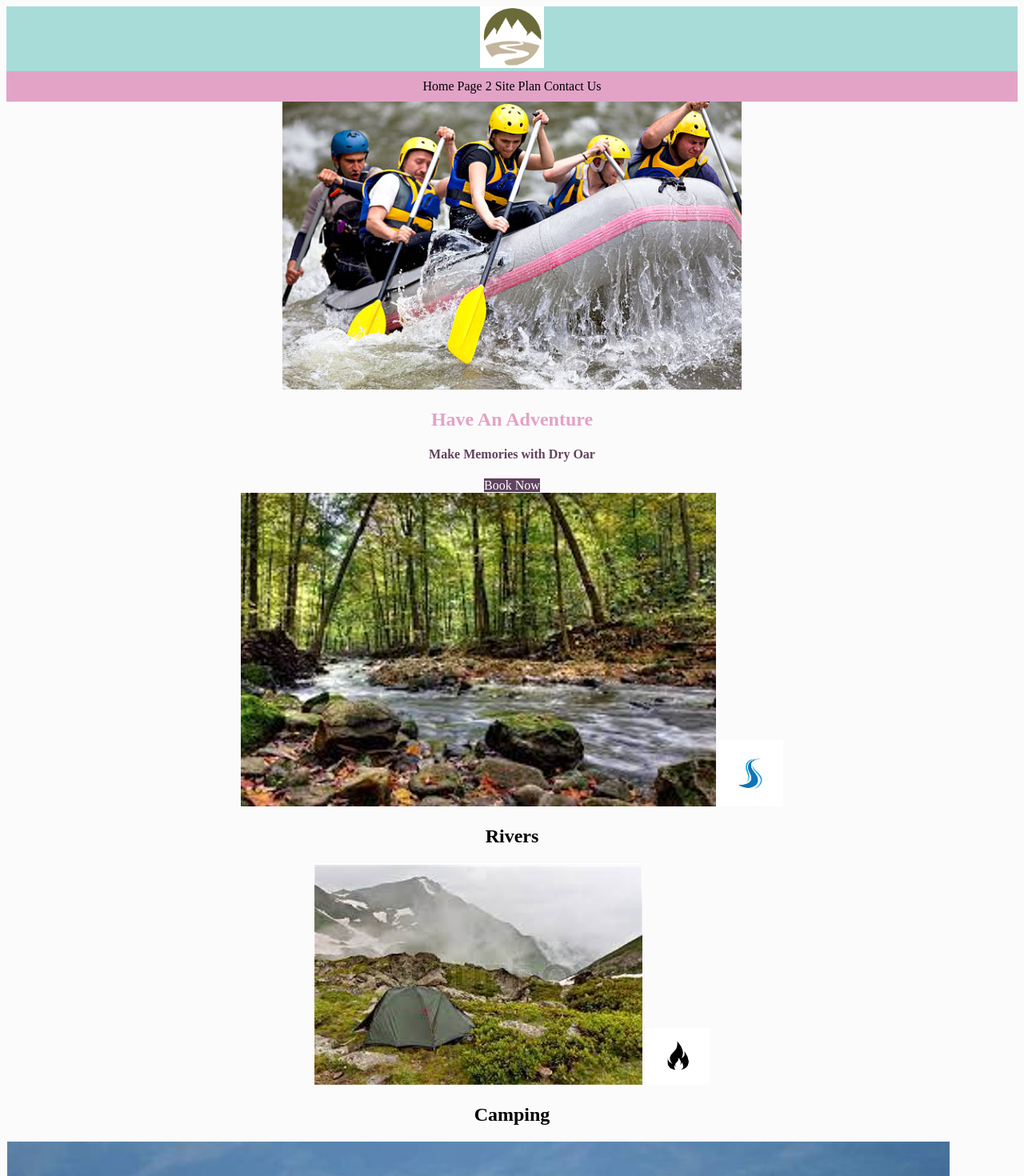
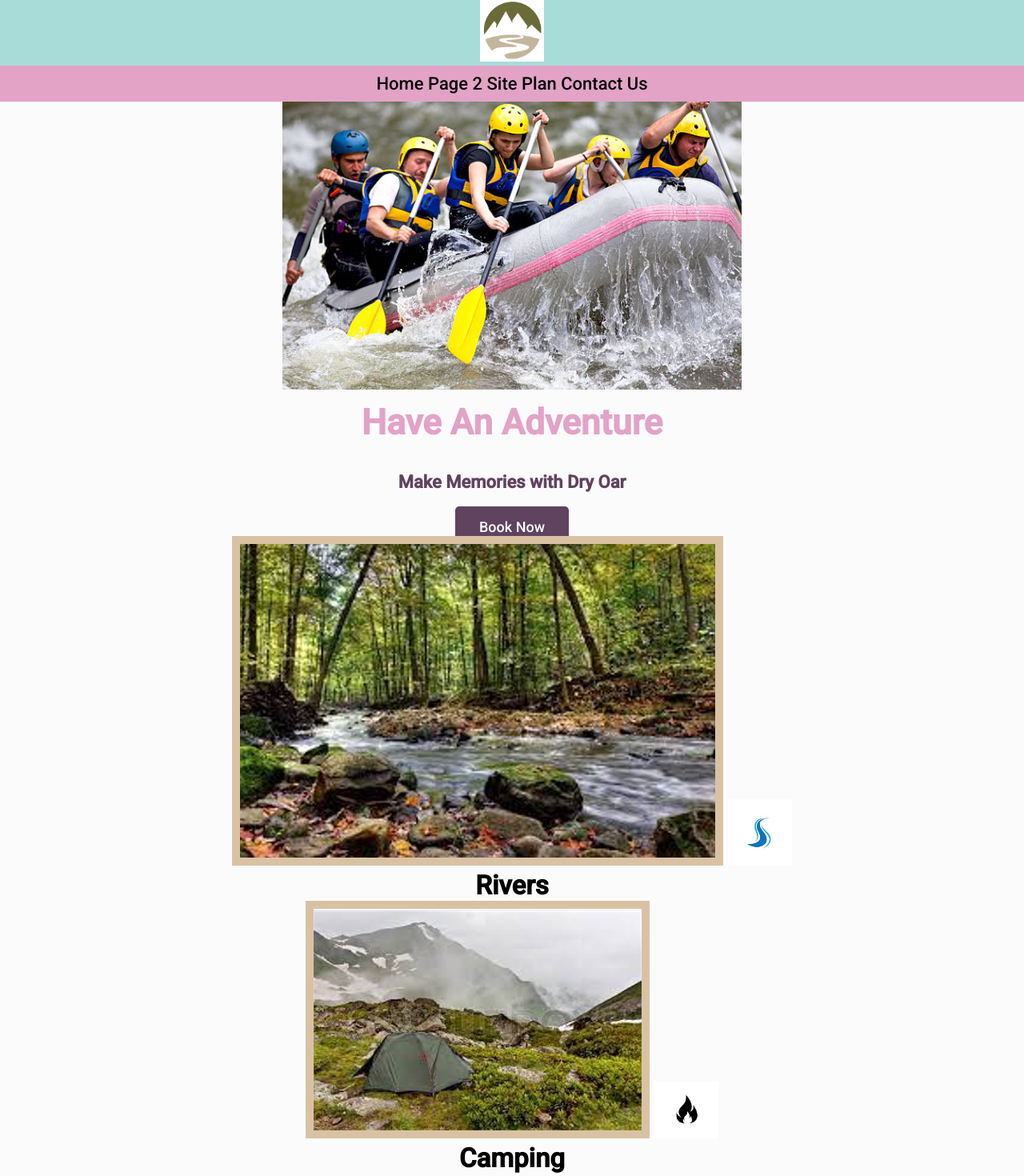
Before and after one commit to amarachiibeok/WDD130-New, a plain HTML site: page wwr/index.html in a window 1280 px wide. Shown: the top 1470 px of the page at 80% size. Drawn offline with Linux system fonts and the light colour scheme.

Commit message:
wk5 update

```diff
--- a/weekpractice/styles/styles.css
+++ b/weekpractice/styles/styles.css
@@ -1,20 +1,23 @@
 body {
 
     border: 2px solid blue;
+    margin: 0;
   }
   nav {
     text-align: center;
     background-color: steelblue;
-    padding: 10px;
+    padding: 25px;
     border: 2px solid blue;
   }
   a {
     color: white;
     margin: 40px;border: 2px solid blue;
+    padding: 25px;
   }
   h1 {
     color: steelblue;
     border: 2px solid blue;
+    margin: 50px 0;
   }
   img {
     width: 80%;
@@ -27,9 +30,11 @@ body {
     padding: 10px;
     width: 100%;
     border: 2px solid blue;
+    margin: 50px auto;
   }
   footer {
     background-color: steelblue;
     color: white;
     border: 2px solid blue;
+    padding: 25px;
   }
--- a/wwr/styles/style.css
+++ b/wwr/styles/style.css
@@ -1,3 +1,4 @@
+@import url('https://fonts.googleapis.com/css2?family=Roboto:wght@500&family=Rock+Salt&display=swap');
 #content {
     max-width: 1600px;
     text-align: center;
@@ -13,6 +14,7 @@ nav a {
     text-align: center;
     color: black;
     text-decoration: none;
+    padding-top: 35px;
 }
 #hero-msg h1, #hero-msg h4 {
      text-align: center
@@ -28,6 +30,10 @@ main section {
 }
 body {
     background-color: #fcfbfb;
+    font-family: Roboto, Helvetica, sans-serif;
+    font-size: 22px;
+    padding: 0;
+    margin: 0;
 }
 header{
     background-color:#a8dcd9
@@ -38,6 +44,9 @@ nav a:hover {
 }
 .home-title {
     color: #e2a3c7;
+    font-family: Roboto, Helvetica, sans-serif;
+    font-size: 2em;
+    margin-top: 10px;
 }
 h4 {
     color: #60435F;
@@ -46,6 +55,10 @@ h4 {
     background-color: #60435F;
     color: white;
     text-decoration: none;
+    font-size: 18px;
+    padding: 15px 30px;
+    margin-top: 50px;
+    border-radius: 5px;
 }
 .book:hover, .join:hover{
     background-color: black;
@@ -56,6 +69,8 @@ h4 {
 }
 .msg p {
     color: blueviolet;
+    font-size: .8em;
+    padding-bottom: 15px;
 }
 footer h3 {
     color: black
@@ -72,9 +87,12 @@ footer a:hover {
 }
 .msg{
     background-color: #a8dcd9;
+    line-height: 1.5em;
+    padding: 35px;
 }
 footer{
     background-color: #e2a3c7;
+    padding: 25px 50px;
 }
 .logo {
     width: 80px;
@@ -85,3 +103,26 @@ footer{
 footer h3 a:hover {
     text-decoration: underline;
 }
+h2{
+    font-family: Roboto, Helvetica, sans-serif;
+    margin: 0;
+}
+#logo_link{
+    padding-top: 5px;
+}
+.icon {
+    padding-top: 10px;
+}
+footer .social img {
+    padding-top: 15px;
+    margin-top: 200px;
+}
+rivers-card, camping-card, .rapids-card {
+    margin: 200px 0;
+}
+.card-img {
+    border: 10px solid #d9c2a3;
+}
+main section img {
+    box-sizing: border-box;
+}
```
